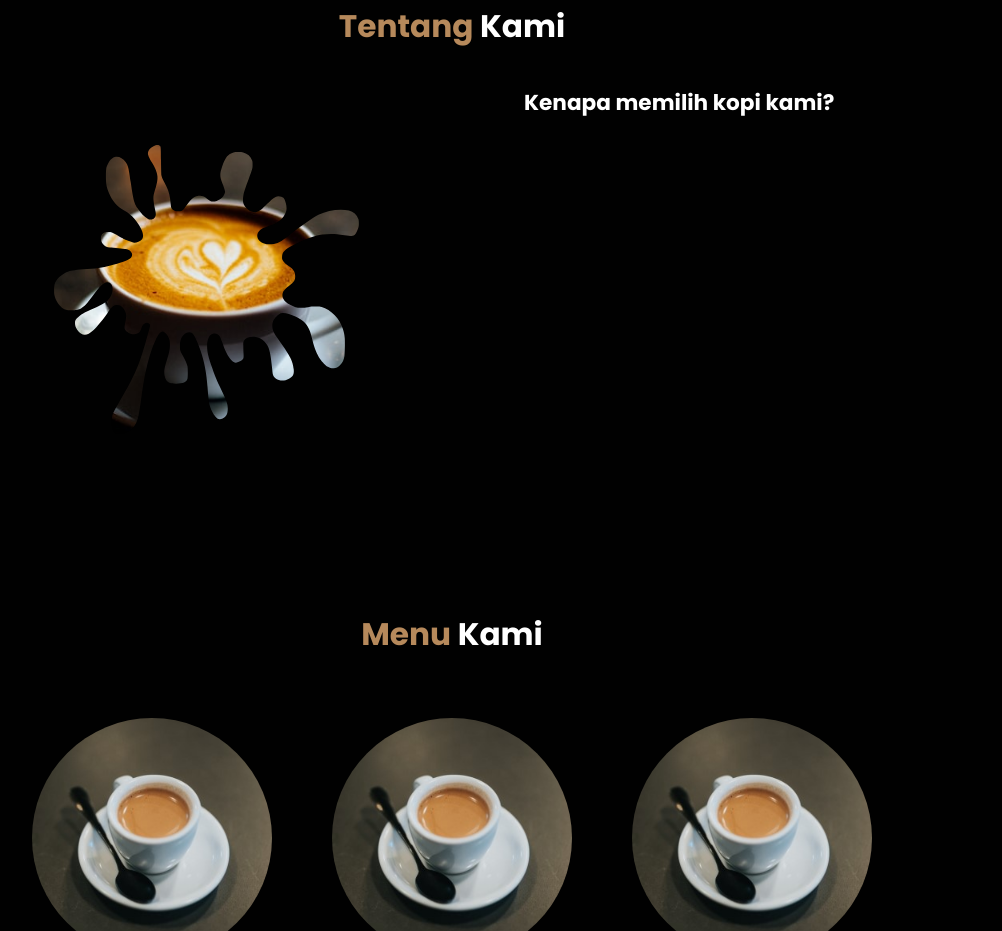
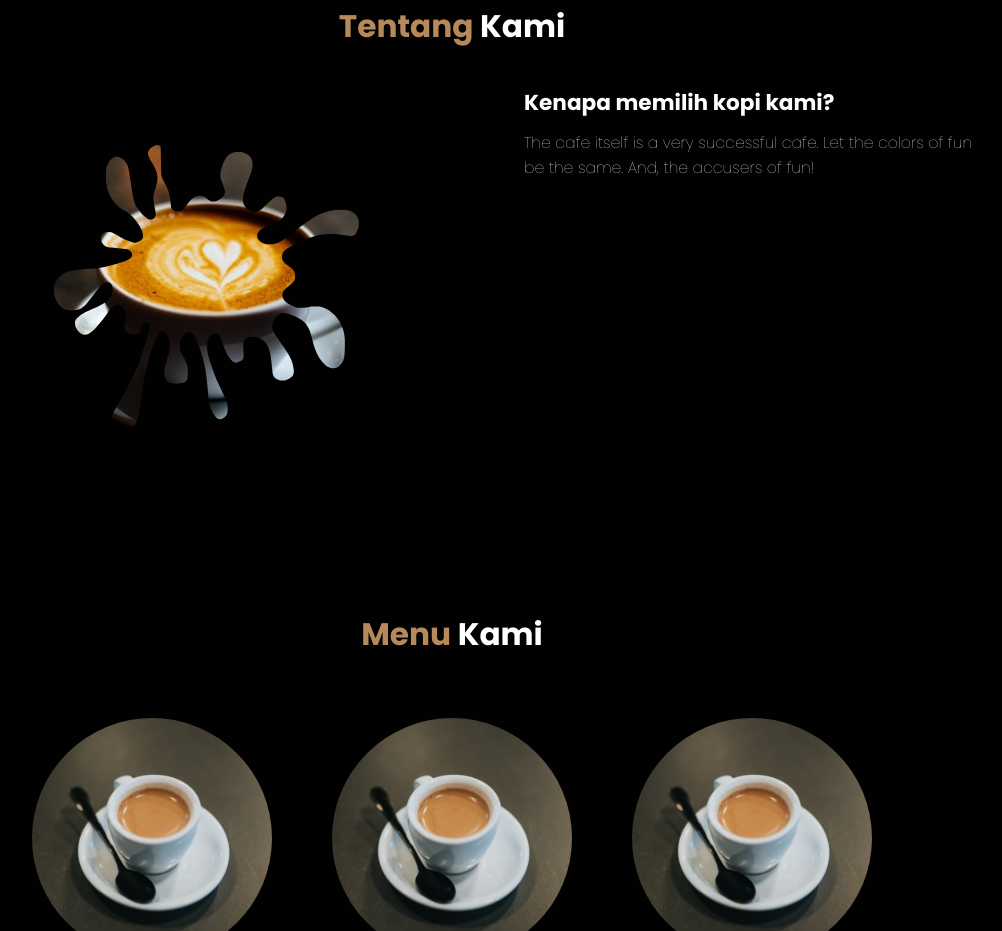
Before and after one commit to Salmaparadisee/github.id, a plain HTML site: page index.html in a window 1280 px wide. Shown: the part 893-1824 px from the top of the page, without its empty margins (188-1190 px from the left). Drawn offline with nearby package versions, Linux system fonts and the light colour scheme.

Commit message:
index.html

```diff
--- a/index.html
+++ b/index.html
@@ -103,7 +103,9 @@
         </div>
         <div class="content">
           <h3>Kenapa memilih kopi kami?</h3>
-
+          <p>
+            The cafe itself is a very successful cafe. Let the colors of fun be the same. And, the accusers of fun!
+          </p>
         </div>
       </div>
     </section>
```
